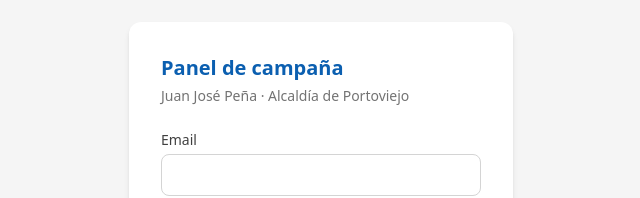
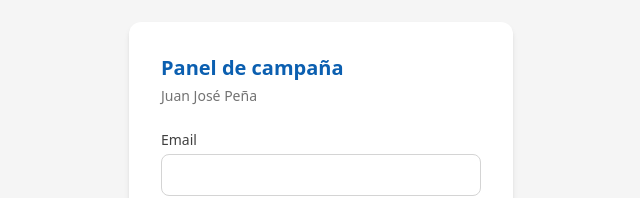
Before and after one commit to darcz23-hub/juanjosepena-site, a Next.js app: page /admin/login in a window 1280 px wide. Shown: the part 204-402 px from the top of the page, without its empty margins (319-959 px from the left). Built offline with nearby package versions, Linux system fonts and the light colour scheme; no server answers.

Commit message:
Update page.js

```diff
--- a/app/admin/login/page.js
+++ b/app/admin/login/page.js
@@ -31,7 +31,7 @@ export default function AdminLoginPage() {
     <div className="min-h-screen flex items-center justify-center bg-neutral-100 px-4">
       <div className="w-full max-w-sm bg-white rounded-xl shadow-md p-8">
         <h1 className="text-xl font-bold text-marino mb-1">Panel de campaña</h1>
-        <p className="text-sm text-neutral-500 mb-6">Juan José Peña · Alcaldía de Portoviejo</p>
+        <p className="text-sm text-neutral-500 mb-6">Juan José Peña</p>
 
         <form onSubmit={onSubmit} className="space-y-4">
           <div>
```
